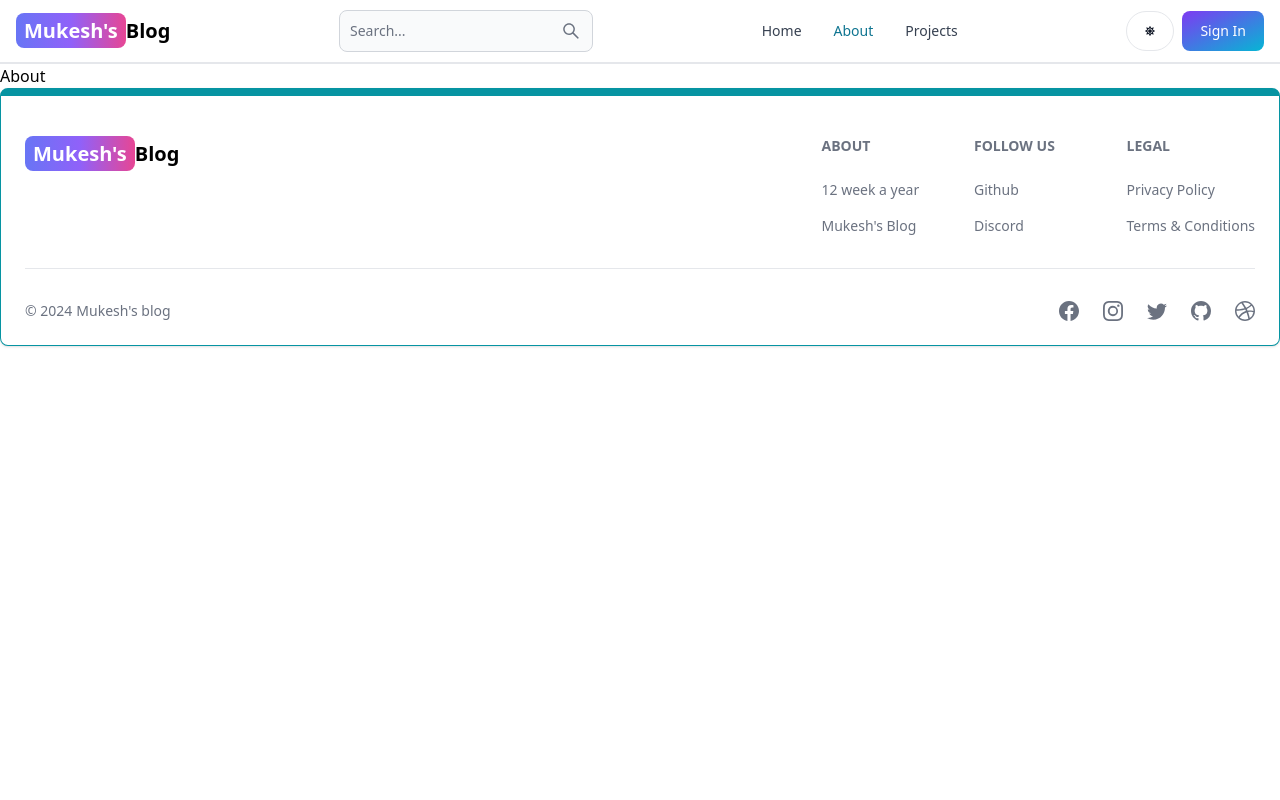
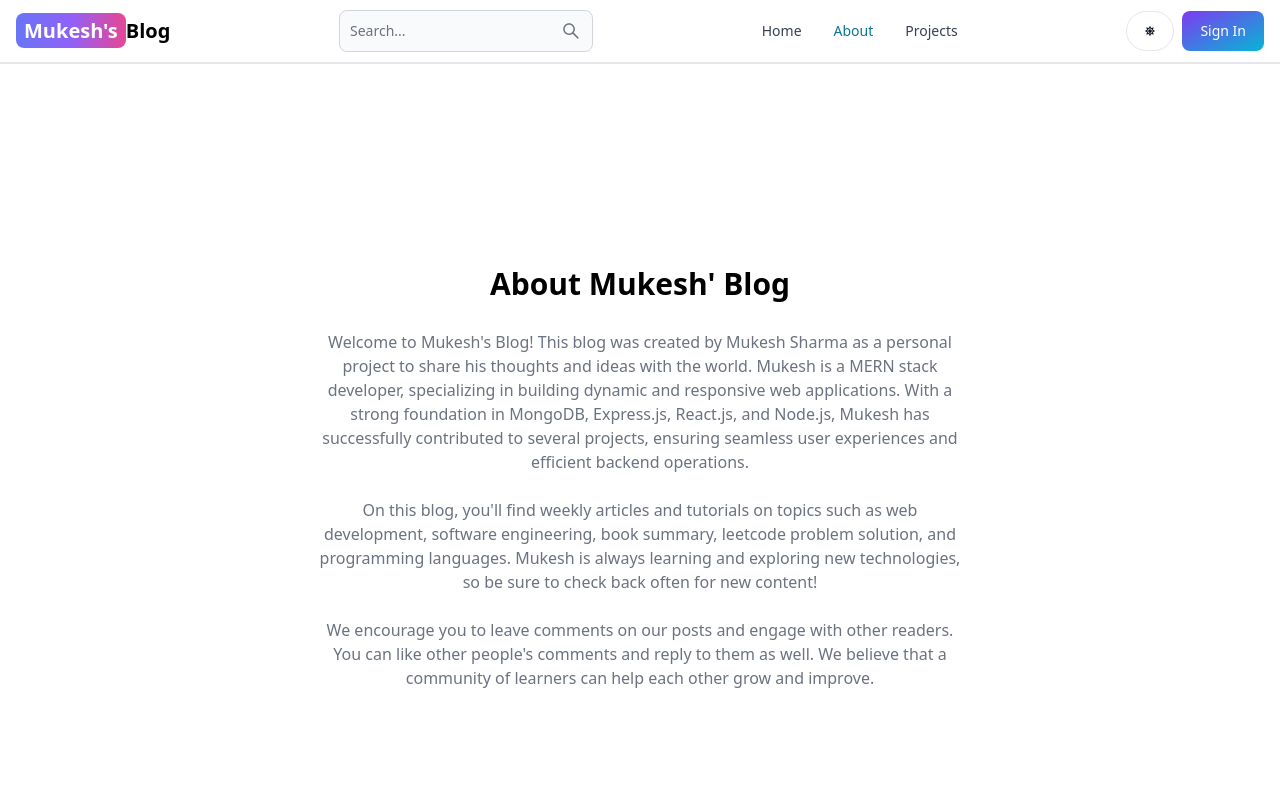
Before and after one commit to Mukesh20120/Mern-Blog, a React (Vite) app in the folder client/: page /about in a window 1280 px wide. Shown: the top 800 px of the page. Built offline with nearby package versions, Linux system fonts and the light colour scheme; no server answers; the HTML template or start-up script is replaced by a standard one.

Commit message:
frontend:- add about and fix authentication error on blog

```diff
--- a/client/src/App.jsx
+++ b/client/src/App.jsx
@@ -10,7 +10,7 @@ import Projects from "./pages/Projects";
 import Header from "./components/Header";
 import FooterCom from "./components/Footer";
 import PrivateRoute from "./components/PrivateRoute";
-import AdminPrivateRoute from './components/AdminPrivateRoute';
+import AdminPrivateRoute from "./components/AdminPrivateRoute";
 import CreatePost from "./pages/CreatePost";
 import UpdatePost from "./pages/UpdatePost";
 import PostPage from "./pages/PostPage";
@@ -20,7 +20,7 @@ import Search from "./pages/Search";
 export default function App() {
   return (
     <BrowserRouter>
-    <ScrollToTop/>
+      <ScrollToTop />
       <Header />
       <Routes>
         <Route path="/about" element={<About />} />
@@ -32,10 +32,10 @@ export default function App() {
         <Route path="/sign-up" element={<SignUp />} />
         <Route path="/search" element={<Search />} />
         <Route path="/projects" element={<Projects />} />
-        <Route element={<AdminPrivateRoute/>}>
-          <Route path="/create-post" element={<CreatePost/>}/>
-          <Route path="/post/:postSlug" element={<PostPage/>}/>
-          <Route path="/update-post/:postId" element={<UpdatePost/>}/>
+        <Route path="/post/:postSlug" element={<PostPage />} />
+        <Route element={<AdminPrivateRoute />}>
+          <Route path="/create-post" element={<CreatePost />} />
+          <Route path="/update-post/:postId" element={<UpdatePost />} />
         </Route>
       </Routes>
       <FooterCom />
--- a/client/src/pages/About.jsx
+++ b/client/src/pages/About.jsx
@@ -1,7 +1,36 @@
-import React from 'react'
+import React from "react";
 
 export default function About() {
   return (
-    <div>About</div>
-  )
+    <div className="min-h-screen flex items-center justify-center">
+      <div className="max-w-2xl mx-auto p-3 text-center">
+        <div>
+          <h1 className="text-3xl font font-semibold text-center my-7">
+            About Mukesh' Blog
+          </h1>
+          <div className="text-md text-gray-500 flex flex-col gap-6">
+            <p>
+              Welcome to Mukesh's Blog! This blog was created by Mukesh Sharma
+              as a personal project to share his thoughts and ideas with the
+              world. Mukesh is a MERN stack developer, specializing in building dynamic and responsive web applications. With a strong foundation in MongoDB, Express.js, React.js, and Node.js, Mukesh has successfully contributed to several projects, ensuring seamless user experiences and efficient backend operations.
+            </p>
+
+            <p>
+              On this blog, you'll find weekly articles and tutorials on topics
+              such as web development, software engineering, book summary, leetcode problem solution, and programming
+              languages. Mukesh is always learning and exploring new
+              technologies, so be sure to check back often for new content!
+            </p>
+
+            <p>
+              We encourage you to leave comments on our posts and engage with
+              other readers. You can like other people's comments and reply to
+              them as well. We believe that a community of learners can help
+              each other grow and improve.
+            </p>
+          </div>
+        </div>
+      </div>
+    </div>
+  );
 }
--- a/client/src/pages/Home.jsx
+++ b/client/src/pages/Home.jsx
@@ -1,12 +1,12 @@
-import { Link } from 'react-router-dom';
-import { useEffect, useState } from 'react';
-import PostCard from '../components/PostCard'
+import { Link } from "react-router-dom";
+import { useEffect, useState } from "react";
+import PostCard from "../components/PostCard";
 export default function Home() {
   const [posts, setPosts] = useState([]);
 
   useEffect(() => {
     const fetchPosts = async () => {
-      const res = await fetch('/api/v1/post');
+      const res = await fetch("/api/v1/post");
       const data = await res.json();
       setPosts(data.posts);
     };
@@ -14,32 +14,32 @@ export default function Home() {
   }, []);
   return (
     <div>
-      <div className='flex flex-col gap-6 p-28 px-3 max-w-6xl mx-auto '>
-        <h1 className='text-3xl font-bold lg:text-6xl'>Welcome to my Blog</h1>
-        <p className='text-gray-500 text-xs sm:text-sm'>
+      <div className="flex flex-col gap-6 p-28 px-3 max-w-6xl mx-auto ">
+        <h1 className="text-3xl font-bold lg:text-6xl">Welcome to my Blog</h1>
+        <p className="text-gray-500 text-xs sm:text-sm">
           Here you'll find a variety of articles and tutorials on topics such as
           web development, software engineering, and programming languages.
         </p>
         <Link
-          to='/search'
-          className='text-xs sm:text-sm text-teal-500 font-bold hover:underline'
+          to="/search"
+          className="text-xs sm:text-sm text-teal-500 font-bold hover:underline"
         >
           View all posts
         </Link>
       </div>
 
-      <div className='max-w-6xl mx-auto p-3 flex flex-col gap-8 py-7'>
+      <div className="max-w-6xl mx-auto p-3 flex flex-col gap-8 py-7">
         {posts && posts.length > 0 && (
-          <div className='flex flex-col gap-6'>
-            <h2 className='text-2xl font-semibold text-center'>Recent Posts</h2>
-            <div className='flex flex-wrap gap-8'>
+          <div className="flex flex-col gap-6">
+            <h2 className="text-2xl font-semibold text-center">Recent Posts</h2>
+            <div className="flex flex-wrap gap-4 justify-center">
               {posts.map((post) => (
                 <PostCard key={post._id} post={post} />
               ))}
             </div>
             <Link
-              to={'/search'}
-              className='text-lg text-teal-500 hover:underline text-center'
+              to={"/search"}
+              className="text-lg text-teal-500 hover:underline text-center"
             >
               View all posts
             </Link>
```
